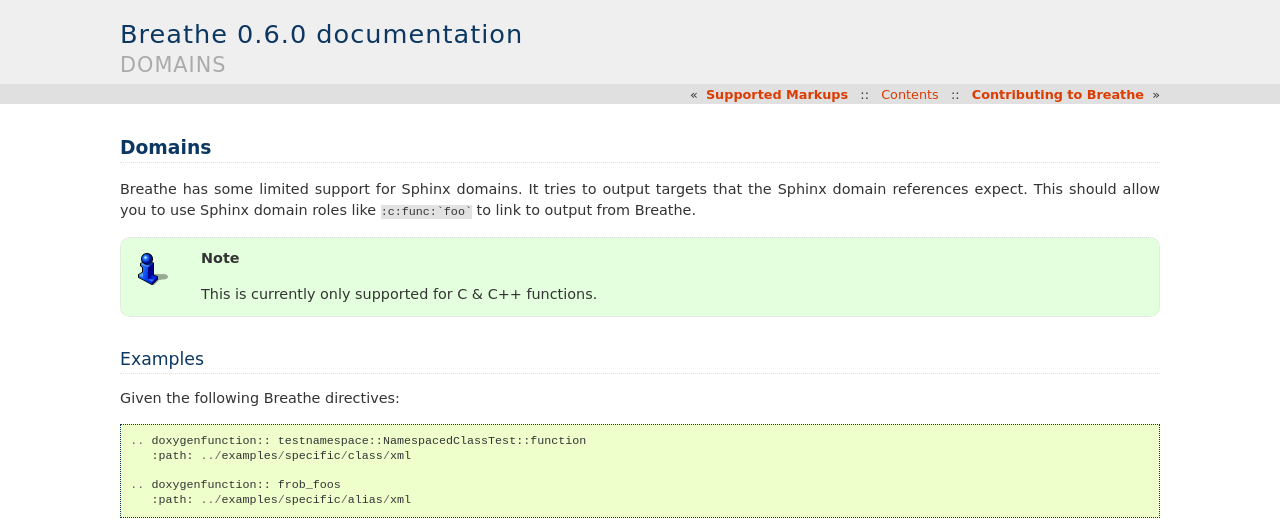
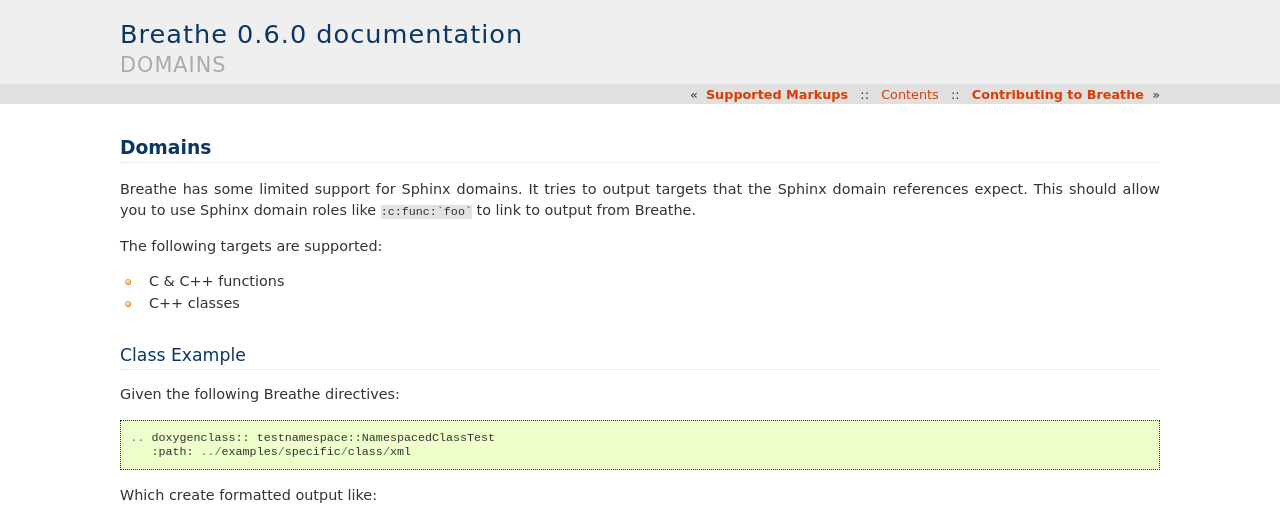
Before and after one commit to breathe-doc/breathe, a Sphinx documentation site: the page built from testsuite/source/domains.rst, in a window 1280 px wide and 1400 px high. Shown: the top 521 px of the window. Built offline with Sphinx 7.4.7, drawn with Linux system fonts in a browser that asks for light colours; pages that are not in the unit, such as notebooks, are missing from menus; some of the changed text lies outside the part shown; grey boxes are pictures that could not be loaded.

Commit message:
Fixed support for using Sphinx domains to reference Classes
A chunk of the work was unfortunatel mixed in with the last commit. The
main parts are that we introduce some derived classes to the Compound
renderer so that we can handle specific cases. In this cases, we create
a specialise subclass for handling Classes in the output when ever the
Compound object has kind "class".

Here we add in an extra level of checks to cover the case we're in where
the first renderer_factory we're creating is at the Compound level so we
need to figure out the domain by parsing the referenced content and
looking for a location node.

And we fix the partly implemented "get_class_target" function to called
the appropriate id function and correctly figure out the class name.

The domain handler code could certainly do with some refactoring. The
function and class code are very similiar, the duplication is
unnecessary.

````diff
--- a/testsuite/source/domains.rst
+++ b/testsuite/source/domains.rst
@@ -6,10 +6,37 @@
 that the Sphinx domain references expect. This should allow you to use Sphinx
 domain roles like ``:c:func:`foo``` to link to output from Breathe.
 
-.. note:: This is currently only supported for C & C++ functions.
+The following targets are supported:
 
-Examples
---------
+* C & C++ functions
+* C++ classes
+
+
+Class Example
+-------------
+
+Given the following Breathe directives::
+
+   .. doxygenclass:: testnamespace::NamespacedClassTest
+      :path: ../examples/specific/class/xml
+
+Which create formatted output like:
+
+   .. doxygenclass:: testnamespace::NamespacedClassTest
+      :path: ../examples/specific/class/xml
+
+We can refer to **NamespacedClassTest** using::
+
+   :cpp:class:`testnamespace::NamespacedClassTest`
+
+which renders as :cpp:class:`testnamespace::NamespacedClassTest`, or using::
+
+   :cpp:class:`another reference <testnamespace::NamespacedClassTest>`
+
+which renders as: :cpp:class:`another reference <testnamespace::NamespacedClassTest>`.
+
+Function Examples
+-----------------
 
 Given the following Breathe directives::
 
````
Also changed, not shown: 2 other files.
